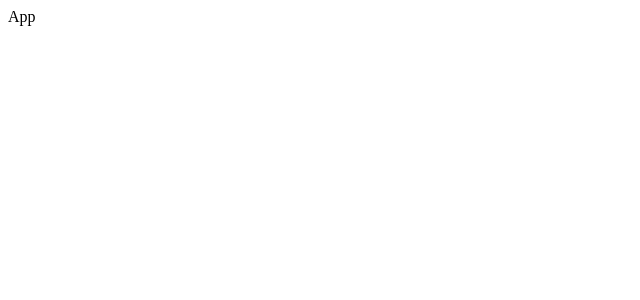
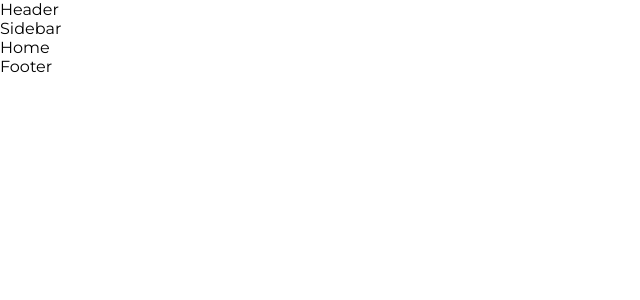
Before and after one commit to OksanaNova/redux-store, a React (Vite) app: page / in a window 1280 px wide. Shown: the top 300 px of the page, without its empty margins (0-640 px from the left). Built offline with nearby package versions, Linux system fonts and the light colour scheme.

Commit message:
structure

```diff
--- a/src/components/App/App.jsx
+++ b/src/components/App/App.jsx
@@ -1,5 +1,21 @@
+import AppRoutes from "../Routes/AppRoutes";
+import Header from '../Header/Header';
+import Footer from '../Footer/Footer';
+import Sidebar from '../Sidebar/Sidebar';
+
 const App = () => {
-    return <div>App</div>;
+    return (
+        <div className="app">
+            <Header />
+
+            <div className="container">
+                <Sidebar />
+                <AppRoutes />
+            </div>
+
+            <Footer />
+        </div>
+    )
 };
 
 export default App;
--- /dev/null
+++ b/src/components/Footer/Footer.jsx
@@ -0,0 +1,7 @@
+const Footer = () => {
+    return (
+        <div>Footer</div>
+    )
+}
+
+export default Footer
--- /dev/null
+++ b/src/components/Header/Header.jsx
@@ -0,0 +1,7 @@
+const Header = () => {
+    return (
+        <div>Header</div>
+    )
+}
+
+export default Header
--- a/src/components/Routes/AppRoutes.jsx
+++ b/src/components/Routes/AppRoutes.jsx
@@ -1,12 +1,10 @@
 import { Route, Routes } from "react-router-dom";
 import Home from '../Home/Home';
 
-const AppRoutes = () => {
-    return (
+const AppRoutes = () => (
         <Routes>
             <Route index element={<Home />} />
         </Routes>
     )
-}
 
 export default AppRoutes
--- /dev/null
+++ b/src/components/Sidebar/Sidebar.jsx
@@ -0,0 +1,7 @@
+const Sidebar = () => {
+    return (
+        <div>Sidebar</div>
+    )
+}
+
+export default Sidebar
--- a/src/styles/global.css
+++ b/src/styles/global.css
@@ -0,0 +1,4 @@
+body {
+    margin: 0;
+    font-family: "Montserrat", sans-serif;
+}
```
Also changed, not shown: src/App.css (deleted, +0 -42 lines), src/App.jsx (deleted, +0 -14 lines), src/index.css (deleted, +0 -68 lines).
